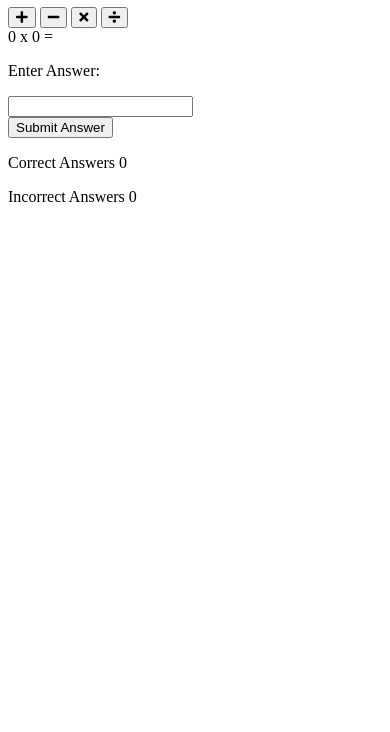
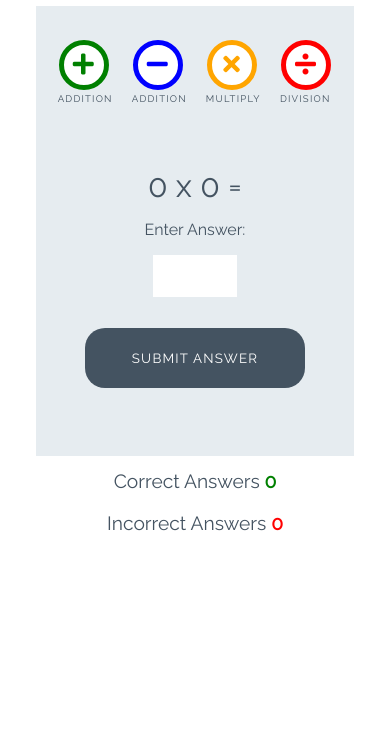
Before and after one commit to LucaNoah/love-maths, a plain HTML site: page index.html in a window 390 px wide. Shown: the part 112-844 px from the top of the page. Drawn offline with Linux system fonts and the light colour scheme.

Commit message:
add style for game

```diff
--- a/assets/css/style.css
+++ b/assets/css/style.css
@@ -0,0 +1,252 @@
+/* --------- Global style */
+
+body {
+    background-color: white;
+    font-family: "Raleway", sans-serif;
+    color: #445361;
+    text-align: center;
+}
+
+/* --------- Heading */
+
+.heading {
+    text-align: center;
+    font-size: 2.5rem;
+}
+
+.logo {
+    height: 40px;
+    padding-right: 5px;
+}
+
+/* --------- Game layout */
+
+.game-area {
+    background-color: #E6ECF0;
+    box-sizing: border-box;
+    width: 85%;
+    height: 65vh;
+    max-height: 450px;
+    max-width: 830px;
+    margin-left: auto;
+    margin-right: auto;
+    padding: 1%;
+}
+
+.question-area {
+    width: 50%;
+    font-size: 2rem;
+    margin: auto;
+    padding: 50px 0;
+}
+
+.question-area span {
+    padding: 0 15px;
+}
+
+.score-area {
+    margin: 5px auto;
+    width: 60%;
+    font-size: 1.2rem;
+}
+
+.controls-area {
+    width: 85%;
+    margin: 30px auto;
+}
+
+#score {
+    color: green;
+    font-weight: bold;
+}
+
+#incorrect {
+    color: red;
+    font-weight: bold;
+}
+
+.answer-message {
+    display: none;
+    font-size: 1rem;
+}
+
+#answer-box {
+    border: none;
+    color: #445361;
+    display: inline-block;
+    height: 40px;
+    width: 80px;
+    font-size: 1.2rem;
+}
+
+.scores {
+    display: inline-block;
+    padding: 25px;
+}
+
+/* --------- Buttons */
+
+.btn {
+    width: 220px;
+    height: 60px;
+    font-family: "Raleway", sans-serif;
+    text-transform: uppercase;
+    letter-spacing: 1.2px;
+    color: white;
+}
+
+.btn:focus {
+    outline: none;
+}
+
+.btn--big {
+    padding-top: 10px;
+    border-radius: 50%;
+    background-color: white;
+    border: 10px solid;
+    width: 100px;
+    height: 100px;
+    font-size: 3.2rem;
+    margin: 0 30px;
+    transition: all 0.5s;
+}
+
+.btn--big::after {
+    content: attr(data-type);
+    font-size: 1rem;
+    color: #445361;
+    position: relative;
+    left: -0.5em;
+}
+
+.btn--blue {
+    border-color: blue;
+    color: blue;
+}
+
+.btn--blue:active,
+.btn--blue:hover {
+    background-color: darkblue;
+    color: white;
+}
+
+.btn--orange {
+    border-color: orange;
+    color: orange;
+}
+
+.btn--orange:active,
+.btn--orange:hover {
+    background-color: darkorange;
+    color: white;
+}
+
+.btn--red {
+    border-color: red;
+    color: red;
+}
+
+.btn--red:active,
+.btn--red:hover {
+    background-color: darkred;
+    color: white;
+}
+
+.btn--green {
+    border-color: green;
+    color: green;
+}
+
+.btn--green:active,
+.btn--green:hover {
+    background-color: darkgreen;
+    color: white;
+}
+
+.btn--gray {
+    margin-top: 25px;
+    background-color: #445361;
+    border: 1px transparent;
+    border-radius: 20px;
+}
+
+.btn--gray:active,
+.btn--gray:hover {
+    background-color: #0d1013;
+}
+
+/* --------- Media queries */
+
+@media (max-width: 414px) {
+    .controls-area {
+        width: 100%;
+    }
+
+    .btn--big {
+        margin: 0 10px;
+        padding: 5px;
+        border: 5px solid;
+        width: 50px;
+        height: 50px;
+        font-size: 1.5rem;
+    }
+
+    .btn--big::after {
+        font-size: 0.6rem;
+        left: -0.7rem;
+    }
+
+    .question-area {
+        padding: 10% 0;
+        width: 100%;
+    }
+
+    .question-area span {
+        padding: 0;
+    }
+
+    .answer-message {
+        display: block;
+    }
+
+    #answer-box {
+        display: block;
+        margin: 0 auto;
+    }
+    .btn--gray {
+        margin-top: 0;
+    }
+
+    .score-area {
+        width: 100%;
+    }
+
+    .scores {
+        margin: 0.5em auto;
+        display: block;
+        padding: 5px;
+    }
+
+    .heading {
+        font-size: 2rem;
+    }
+}
+
+@media (max-width: 320px) {
+    .game-area {
+        height: 70vh;
+    }
+
+    .controls-area {
+        width: 75%;
+        margin: 10px auto;
+    }
+
+    .btn--big {
+        margin: 10px 10px;
+    }
+    .question-area {
+        padding: 10px 0;
+    }
+
+}
--- a/index.html
+++ b/index.html
@@ -18,16 +18,16 @@
     </h1>
     <div class="game-area">
         <div class="controls-area">
-            <button class="btn btn--big btn--green">
+            <button data-type="addition" class="btn btn--big btn--green">
                 <i class="fas fa-plus"></i>
             </button>
-            <button class="btn btn--big btn--blue">
+            <button data-type="addition" class="btn btn--big btn--blue">
                 <i class="fas fa-minus"></i>
             </button>
-            <button class="btn btn--big btn--orange">
+            <button data-type="multiply" class="btn btn--big btn--orange">
                 <i class="fas fa-times"></i>
             </button>
-            <button class="btn btn--big btn--red">
+            <button data-type="division" class="btn btn--big btn--red">
                 <i class="fas fa-divide"></i>
             </button>
         </div>
@@ -39,7 +39,7 @@
             <p class="answer-message">Enter Answer:</p>
             <input id="answer-box" type="number">
         </div>
-        <button class="btn btn--gray">Submit Answer</button>
+        <button data-type="submit" class="btn btn--gray">Submit Answer</button>
     </div>
     <div class="score-area">
         <p class="scores">Correct Answers <span id="score">0</span></p>
```
